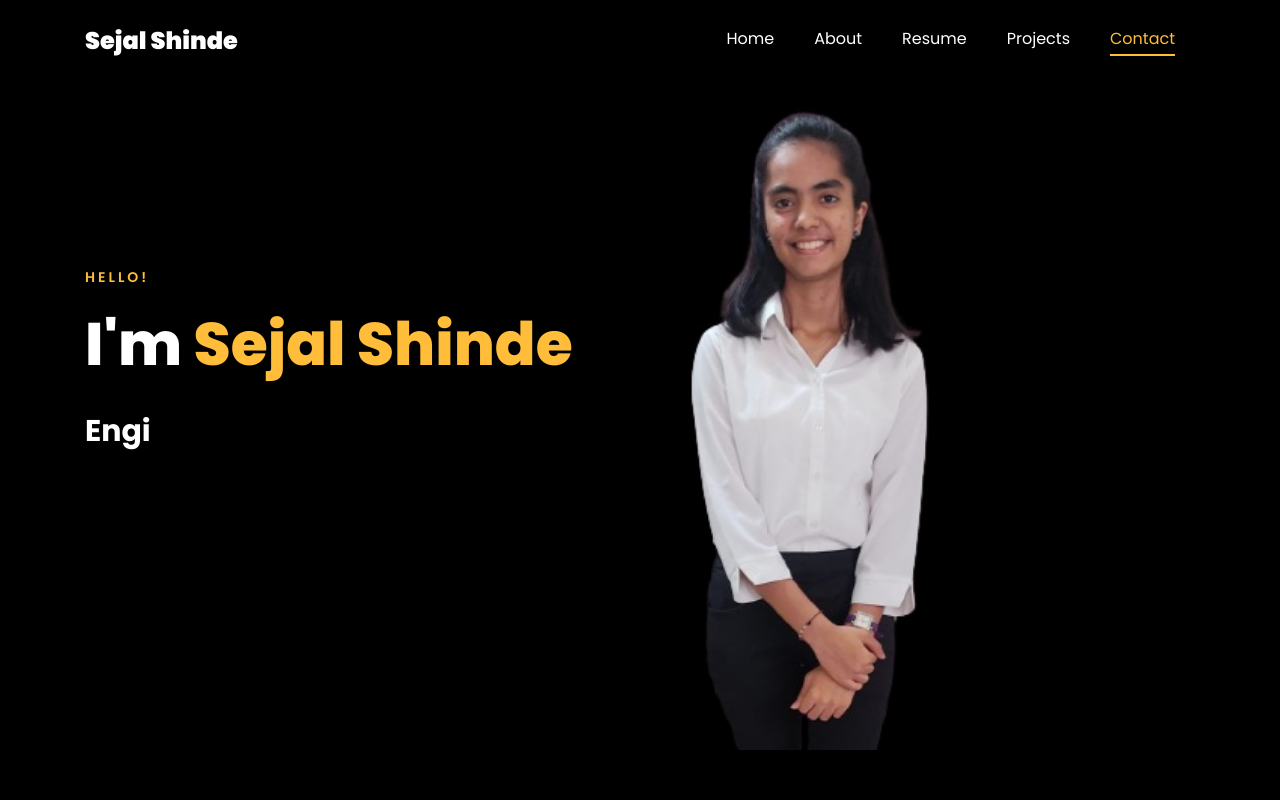
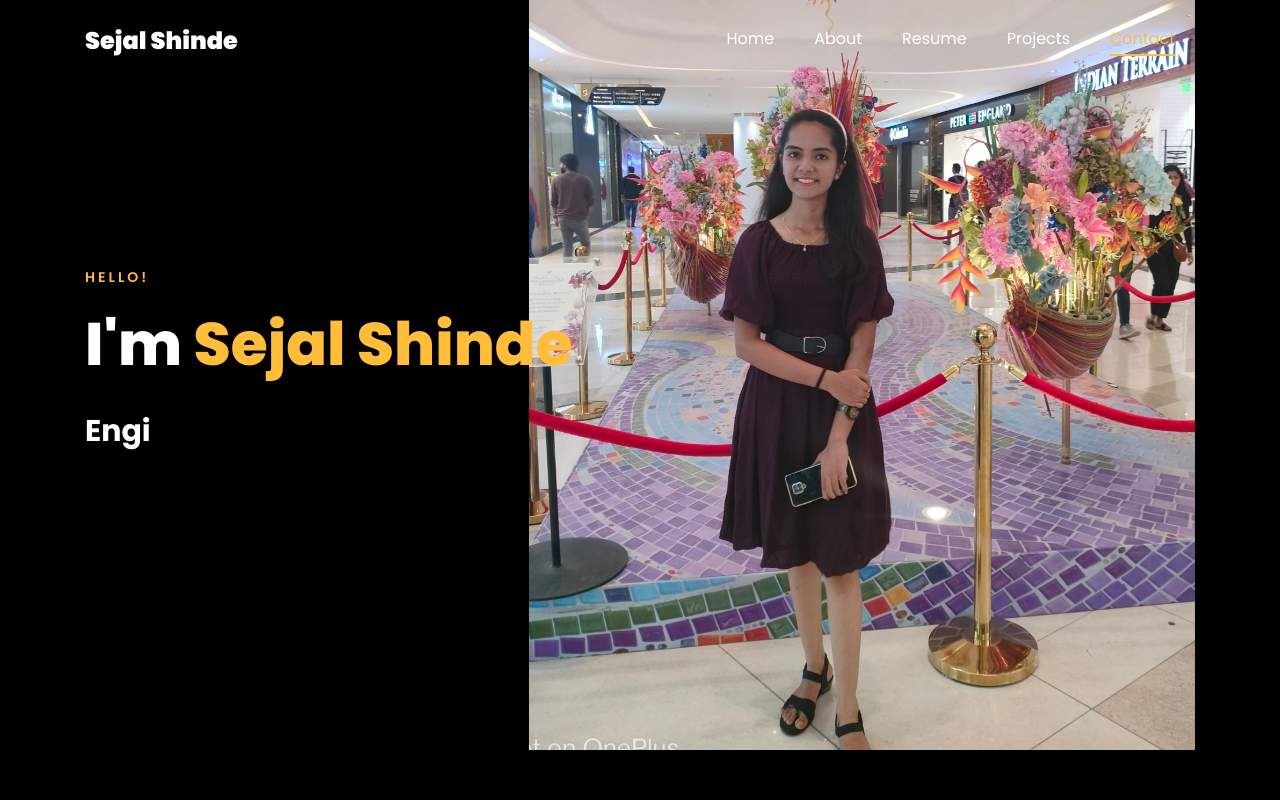
Before and after one commit to Sejal-2002/my-digital-portfolio, a plain HTML site: page index.html in a window 1280 px wide. Shown: the top 800 px of the page. Drawn offline with Linux system fonts and the light colour scheme; files whose address does not match are found by name.

Commit message:
modified index.html

```diff
--- a/index.html
+++ b/index.html
@@ -141,7 +141,7 @@
 	      	<div class="overlay"></div>
 	         <div class="container">
 	          <div class="row d-md-flex no-gutters slider-text align-items-end justify-content-end" data-scrollax-parent="true">
-	          	<div class="one-third js-fullheight order-md-last img" style="background-image:url(images/my-image.jpg);">
+	          	<div class="one-third js-fullheight order-md-last img" style="background-image:url(images/my_img_2.jpg);">
 	          	 <div class="overlay"></div>
 	          	</div>
 		          <div class="one-forth d-flex  align-items-center ftco-animate" data-scrollax=" properties: { translateY: '70%' }">
```
Also changed, not shown: images/my-image.jpg (deleted), images/my_img_2.jpg (added).
